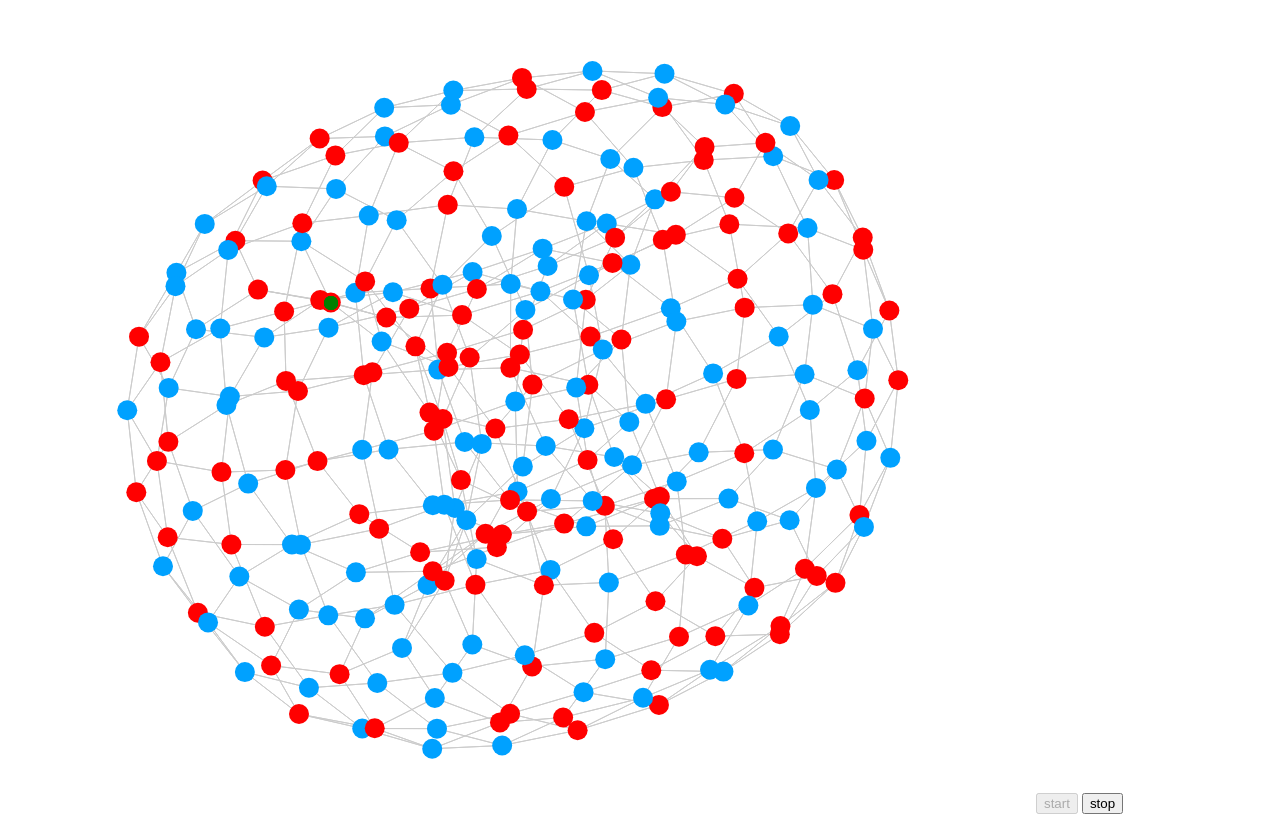
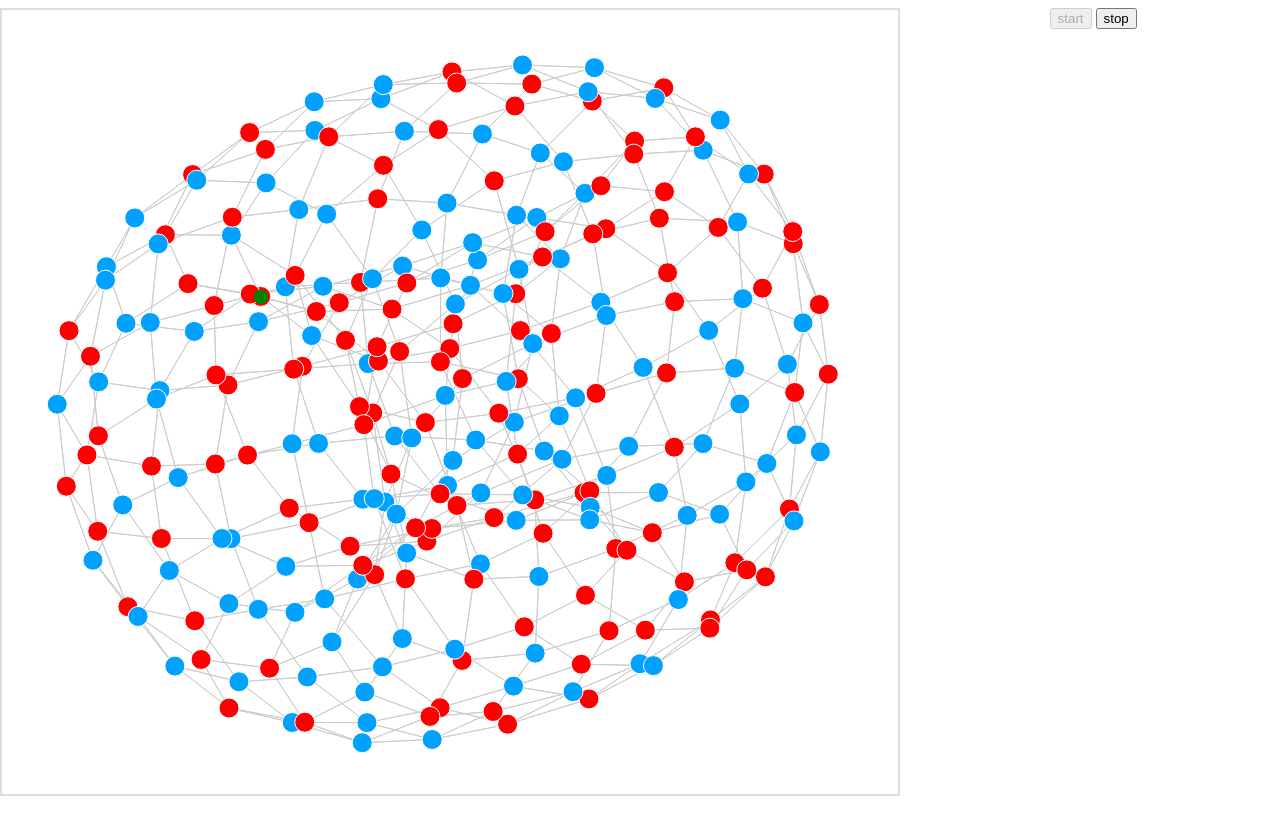
Before and after one commit to paravangular/poets, a plain HTML site: page graph_schema-master/proj/ising_spin.html in a window 1280 px wide. After the commit the page ends 800 px from the top, so only its background shows below. Drawn offline with nearby package versions, Linux system fonts and the light colour scheme; animation ran at ten frames a second.

Commit message:
ui beginning

```diff
--- a/graph_schema-master/proj/graph_parser.js
+++ b/graph_schema-master/proj/graph_parser.js
@@ -140,8 +140,8 @@ var COLOURS = {
 function force_graph(selector, data) {
 
 	var simulating = false;
-	var width = window.innerWidth * 0.8;
-   	var height = window.innerHeight;
+	var width = window.innerWidth * 0.7;
+   	var height = window.innerHeight * 0.98;
   	var _data = data
   	svg = d3.select("body")
       	.append("svg")
@@ -194,6 +194,8 @@ function force_graph(selector, data) {
 				    .attr("class", function(d) { return d.id })
 				    .attr("r", 10)
 				    .attr("fill", function(d) { return COLOURS[d.p.spin]})
+				    .attr("stroke", "#FFFFFF")
+				    .attr("stroke-width", "1px")
 				    .on("click", function(d) { show_node_details(d) })
 				    .call(d3.drag()
 			        .on("start", dragstarted)
--- /dev/null
+++ b/graph_schema-master/proj/ising_spin.css
@@ -0,0 +1,18 @@
+svg {
+	position: fixed;
+	left: 0;
+	display: inline-block;
+	border: solid 2px #dddddd;
+}
+
+#nav {
+	position: fixed;
+	right: 0;
+	width: 18%;
+	height: 98%;
+	display: inline-block;
+}
+
+button {
+	display: inline-block;
+}
--- a/graph_schema-master/proj/ising_spin.html
+++ b/graph_schema-master/proj/ising_spin.html
@@ -2,14 +2,16 @@
 <html>
 	<head>
 		<meta content="utf-8" http-equiv="encoding">
-		  <style>
-  </style>
+	    <link rel="stylesheet" href="ising_spin.css">
 	</head>
     <body>
-    	<script src="https://code.jquery.com/jquery-3.2.1.slim.min.js" integrity="sha256-k2WSCIexGzOj3Euiig+TlR8gA0EmPjuc79OEeY5L45g=" crossorigin="anonymous"></script>
-    	<script src="lib/d3.js"></script>
-    	<script src="graph_parser.js"></script>
-    	<button type="button" id="start">start</button>
-    	<button type="button" id="stop">stop</button>
+        <div id="nav">
+            <button type="button" id="start">start</button>
+            <button type="button" id="stop">stop</button>
+        </div>
+
+        <script src="https://code.jquery.com/jquery-3.2.1.slim.min.js" integrity="sha256-k2WSCIexGzOj3Euiig+TlR8gA0EmPjuc79OEeY5L45g=" crossorigin="anonymous"></script>
+        <script src="lib/d3.js"></script>
+        <script src="graph_parser.js"></script>
     </body>
 </html>
```
